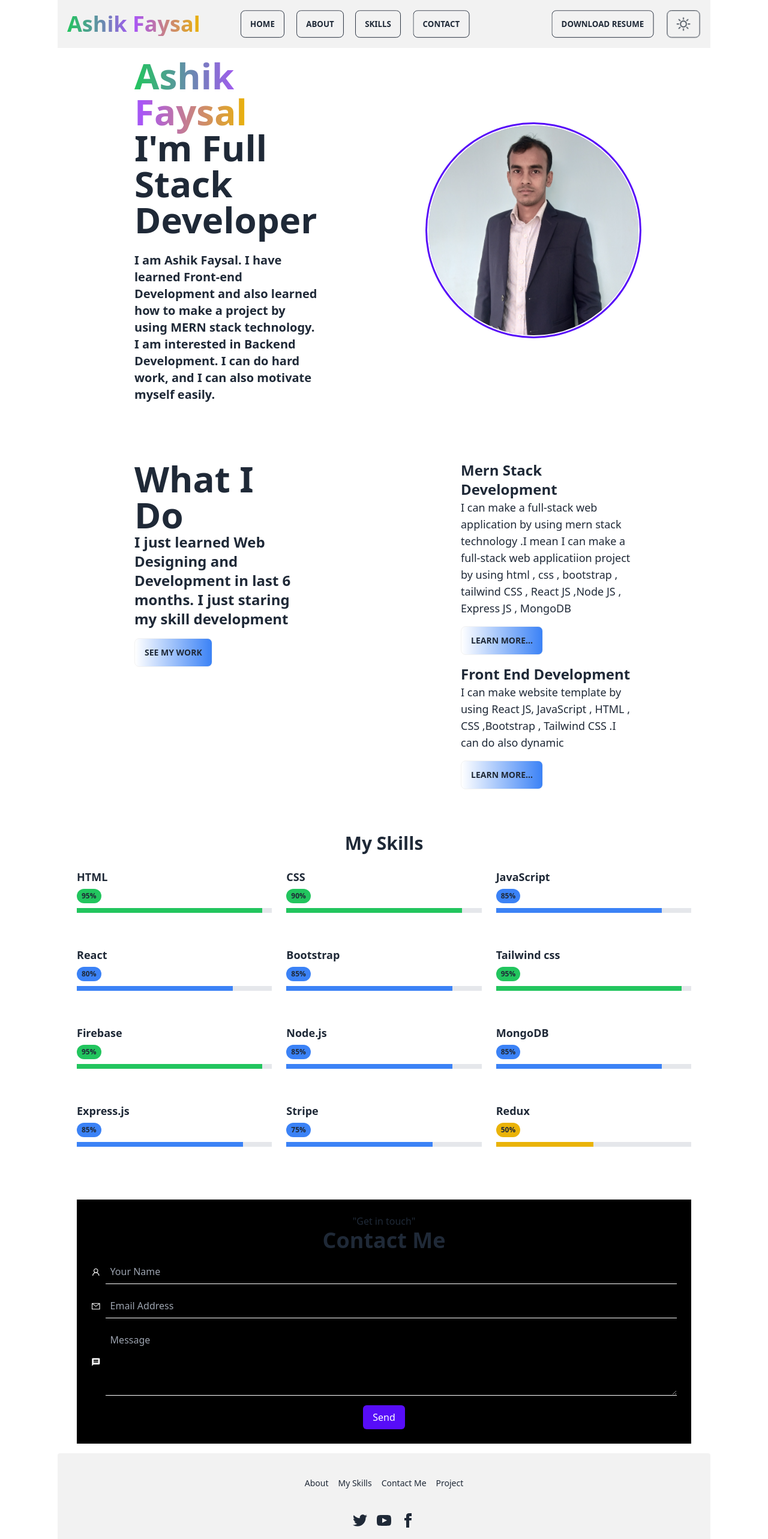
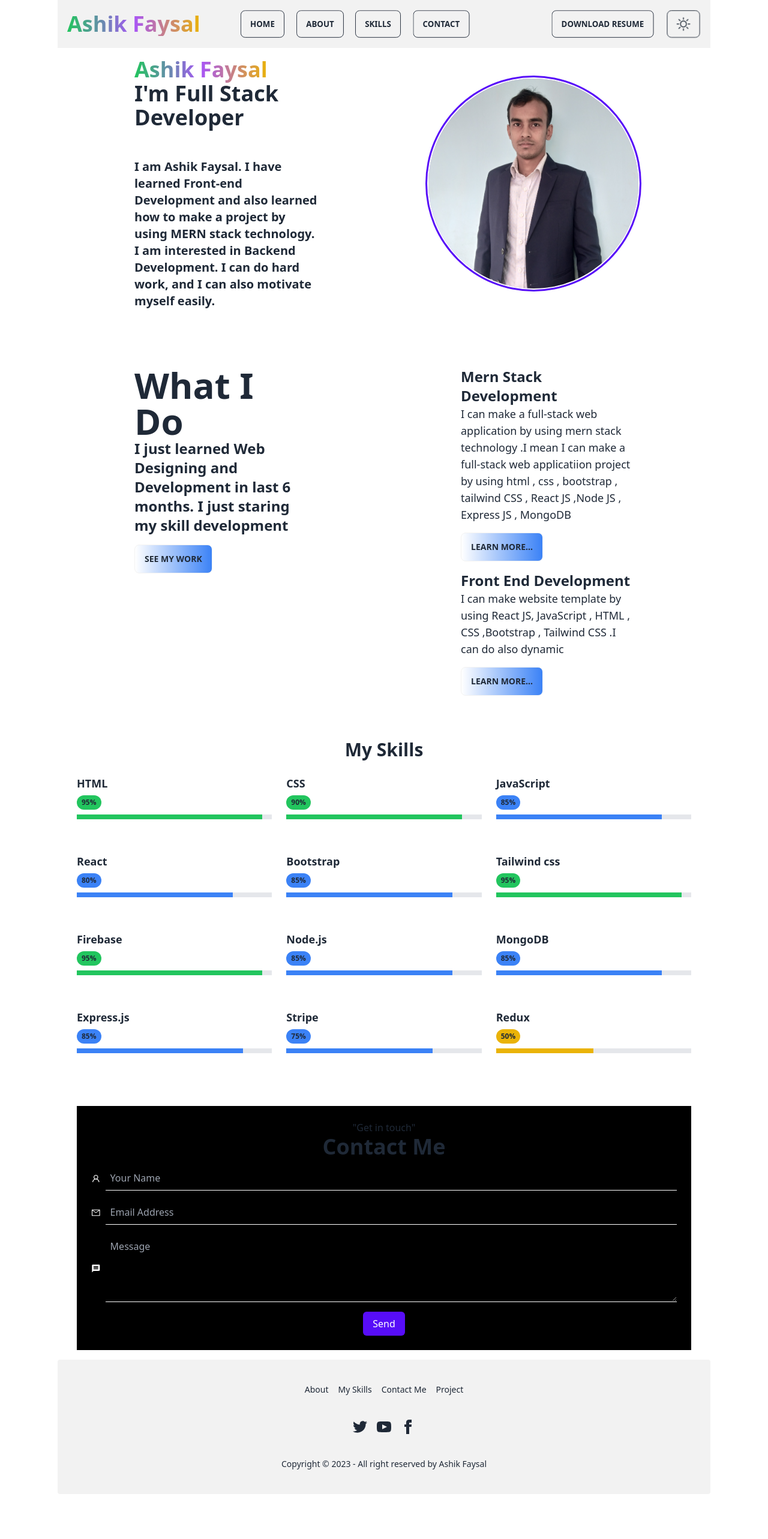
Before and after one commit to Ashik-Faysal/ashik-faysal-portfolio, a React (Vite) app: page / in a window 1280 px wide. Shown: the top 2566 px of the page at 60% size. After the commit the page ends 2491 px from the top, so only its background shows below. Built offline with nearby package versions, Linux system fonts and the light colour scheme.

Commit message:
added some animaton on our home page

```diff
--- a/src/components/About/About.jsx
+++ b/src/components/About/About.jsx
@@ -54,7 +54,7 @@ const About = () => {
   return (
     <div className="flex flex-col-reverse md:flex-row items-center justify-between mt-4 mb-4 md:mb-24">
       <div className="px-2 md:px-24">
-        <h1 className="text-6xl">
+        <h1 className="text-4xl h-36">
           <span className="font-extrabold text-transparent bg-clip-text bg-gradient-to-r from-green-500 via-purple-500 to-yellow-500">
             Ashik Faysal
           </span>
--- a/src/components/Contact/ContactMe.jsx
+++ b/src/components/Contact/ContactMe.jsx
@@ -3,6 +3,8 @@ import { MdMessage } from "react-icons/md";
 import React, { useEffect, useRef } from "react";
 import emailjs from "@emailjs/browser";
 import Swal from "sweetalert2";
+import { Zoom } from "react-awesome-reveal";
+
 
 export const ContactMe = () => {
   const form = useRef();
@@ -53,6 +55,7 @@ export const ContactMe = () => {
   };
 
   return (
+    <Zoom>
       <div className="bg-black p-6 transition-transform transform ">
         <div data-aos="zoom-out-down" className="text-center mb-3 ">
           <h2 className="">
@@ -100,6 +103,7 @@ export const ContactMe = () => {
           </button>
         </form>
       </div>
+    </Zoom>
   );
 };
 
--- a/src/components/Skills/MySkills.jsx
+++ b/src/components/Skills/MySkills.jsx
@@ -1,5 +1,7 @@
 import React from "react";
 import SkillBar from "./SkillBar";
+import { Zoom } from "react-awesome-reveal";
+
 
 const skills = [
   { name: "HTML", percentage: 95},
@@ -20,6 +22,7 @@ const skills = [
 
 const MySkills = () => {
   return (
+    <Zoom>
       <div className="container mx-auto py-10">
         <h1 className="text-3xl font-bold mb-6 text-center">My Skills</h1>
         <div className="grid grid-cols-1 md:grid-cols-2 lg:grid-cols-3 gap-6">
@@ -33,6 +36,7 @@ const MySkills = () => {
           ))}
         </div>
       </div>
+    </Zoom>
   );
 };
 
--- a/src/components/WhatIDo/WhatIDo.jsx
+++ b/src/components/WhatIDo/WhatIDo.jsx
@@ -1,7 +1,9 @@
 import React from 'react';
+import { Zoom } from 'react-awesome-reveal';
 
 const WhatIDo = () => {
     return (
+      <Zoom>
         <div className="grid md:grid-cols-2 gap-16">
           <div className="md:px-24">
             <h1 className="text-6xl font-extrabold">What I Do</h1>
@@ -9,9 +11,7 @@ const WhatIDo = () => {
               I just learned Web Designing and Development in last 6 months. I
               just staring my skill development
             </h4>
-          <button
-            className="my-4 bg-gradient-to-r from-base-100 to-blue-500 hover:from-pink-500 hover:to-yellow-500 btn"
-          >
+            <button className="my-4 bg-gradient-to-r from-base-100 to-blue-500 hover:from-pink-500 hover:to-yellow-500 btn">
               See My Work
             </button>
           </div>
@@ -21,22 +21,27 @@ const WhatIDo = () => {
               <p className="text-lg">
                 I can make a full-stack web application by using mern stack
                 technology .I mean I can make a full-stack web applicatiion
-              project by using html , css , bootstrap , tailwind CSS , React JS
-              ,Node JS , Express JS , MongoDB
+                project by using html , css , bootstrap , tailwind CSS , React
+                JS ,Node JS , Express JS , MongoDB
               </p>
-            <button className="my-4 bg-gradient-to-r from-base-100 to-blue-500 hover:from-pink-500 hover:to-yellow-500 btn">Learn More...</button>
+              <button className="my-4 bg-gradient-to-r from-base-100 to-blue-500 hover:from-pink-500 hover:to-yellow-500 btn">
+                Learn More...
+              </button>
             </div>
             <div className="md:px-24">
               <h5 className="text-2xl font-bold">Front End Development</h5>
               <p className="text-lg">
-              I can make website template by using React JS, JavaScript , HTML ,
-              CSS ,Bootstrap , Tailwind CSS .I can do also dynamic
+                I can make website template by using React JS, JavaScript , HTML
+                , CSS ,Bootstrap , Tailwind CSS .I can do also dynamic
               </p>
-            <button className="my-4 bg-gradient-to-r from-base-100 to-blue-500 hover:from-pink-500 hover:to-yellow-500 btn">Learn More...</button>
+              <button className="my-4 bg-gradient-to-r from-base-100 to-blue-500 hover:from-pink-500 hover:to-yellow-500 btn">
+                Learn More...
+              </button>
             </div>
             <div></div>
           </div>
         </div>
+      </Zoom>
     );
 };
 
```
Lines whose indentation alone changed are shown as unchanged.
